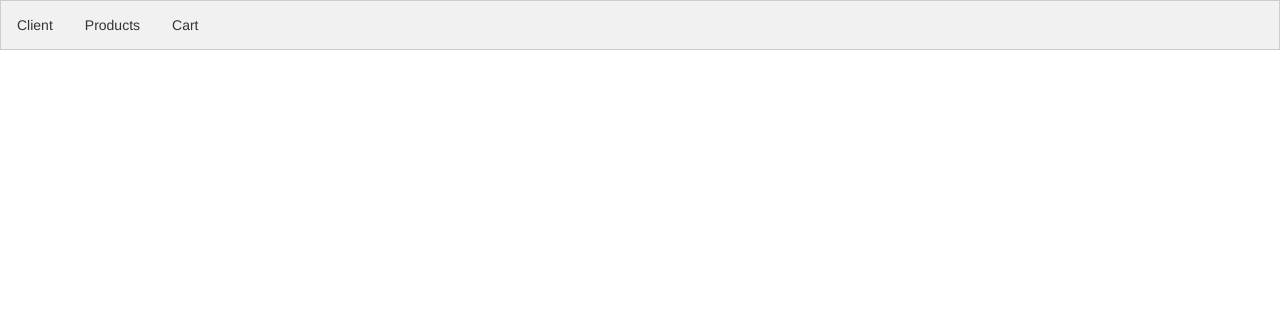
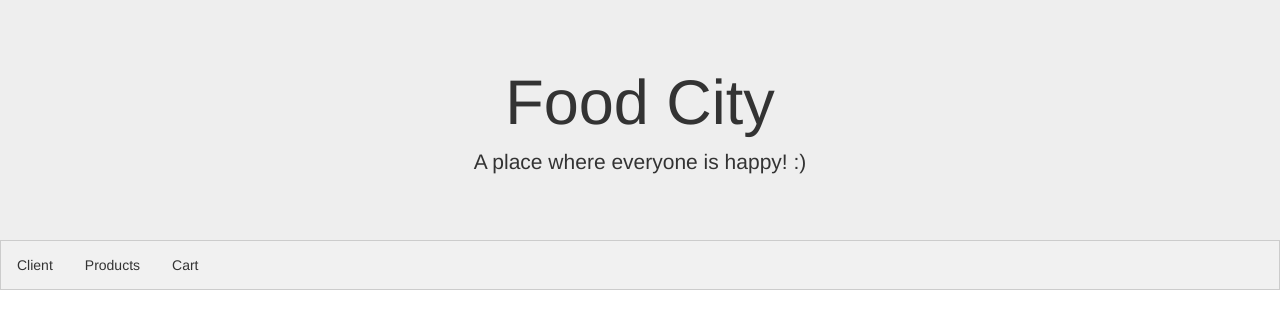
Before and after one commit to sebastiengrd/SEG3125-lab2, a plain HTML site: page index.html in a window 1280 px wide. Drawn offline with nearby package versions, Linux system fonts and the light colour scheme.

Commit message:
added title section

```diff
--- a/index.html
+++ b/index.html
@@ -2,7 +2,8 @@
 <html>
 
 <head>
-    <! This style sheet is taken from  https://www.w3schools.com/howto/howto_js_tabs.asp>
+    <!-- This style sheet is taken from  https://www.w3schools.com/howto/howto_js_tabs.asp-->
+    <!-- The title is from w3School https://www.w3schools.com/bootstrap/tryit.asp?filename=trybs_default&stacked=h -->
     <title>Survey Website</title>
     <meta charset="utf-8">
     <meta name="viewport" content="width=device-width, initial-scale=1">
@@ -14,6 +15,10 @@
 </head>
 
 <body>
+    <div class="jumbotron text-center title-section">
+        <h1>Food City</h1>
+        <p>A place where everyone is happy! :)</p>
+    </div>
 
     <!-- Tab links, each one with an onclick event associated with it -->
     <div class="tab">
--- a/styles/style.css
+++ b/styles/style.css
@@ -45,3 +45,7 @@
     border: 1px solid #ccc;
     border-top: none;
 }
+
+.title-section {
+    margin: 0px;
+}
```
